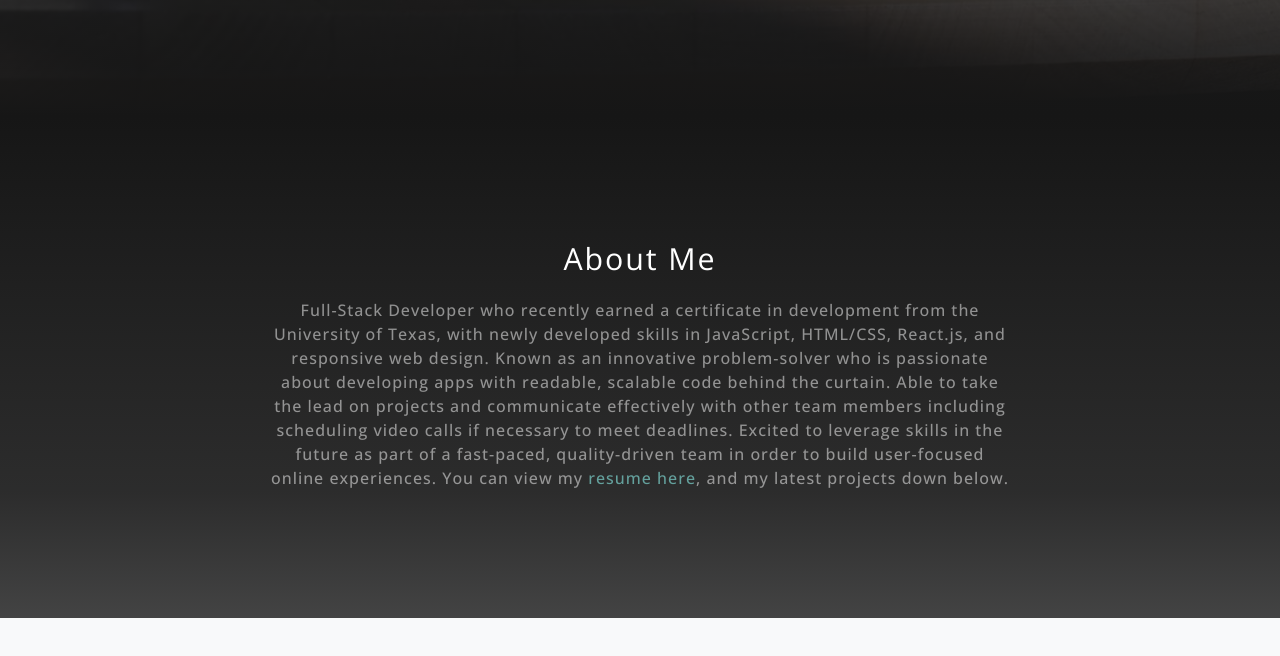
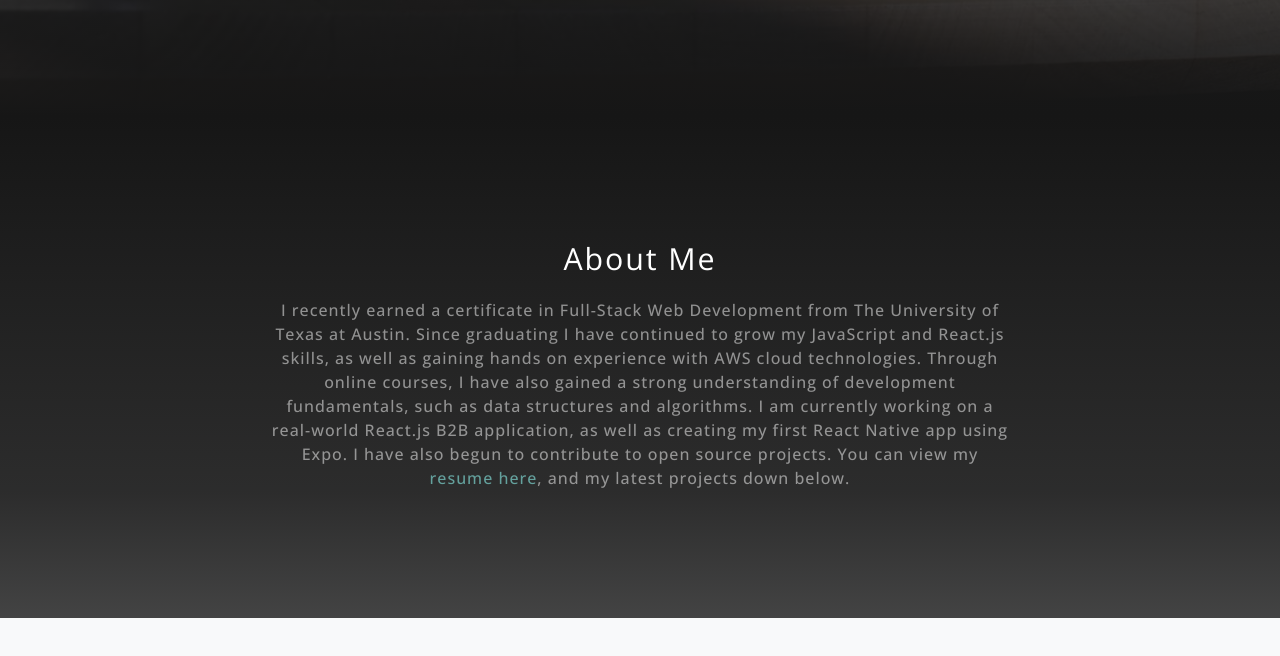
Before and after one commit to timstarkk/react-layout, a React (Create React App) app: page / in a window 1280 px wide. Shown: the part 684-1340 px from the top of the page. Built offline with nearby package versions, Linux system fonts and the light colour scheme.

Commit message:
update about me text

```diff
--- a/src/components/About/About.js
+++ b/src/components/About/About.js
@@ -6,7 +6,7 @@
         <div className="about-section" id="about">
             <div className="container">
                 <h1>About Me</h1>
-                <p>Full-Stack Developer who recently earned a certificate in development from the University of Texas, with newly developed skills in JavaScript, HTML/CSS, React.js, and responsive web design. Known as an innovative problem-solver who is passionate about developing apps with readable, scalable code behind the curtain. Able to take the lead on projects and communicate effectively with other team members including scheduling video calls if necessary to meet deadlines. Excited to leverage skills in the future as part of a fast-paced, quality-driven team in order to build user-focused online experiences. You can view my <a href="https://drive.google.com/file/d/1m0tYGKQOz4Vew-aQhgQABa5ETkxLzUWA/view?usp=sharing"
+                <p>I recently earned a certificate in Full-Stack Web Development from The University of Texas at Austin. Since graduating I have continued to grow my JavaScript and React.js skills, as well as gaining hands on experience with AWS cloud technologies. Through online courses, I have also gained a strong understanding of development  fundamentals, such as data structures and algorithms. I am currently working on a real-world React.js B2B application, as well as creating my first React Native app using Expo. I have also begun to contribute to open source projects. You can view my <a href="https://drive.google.com/file/d/1m0tYGKQOz4Vew-aQhgQABa5ETkxLzUWA/view?usp=sharing"
                     target="_blank">resume here</a>, and my latest projects down below.</p>
             </div>
         </div>
```
